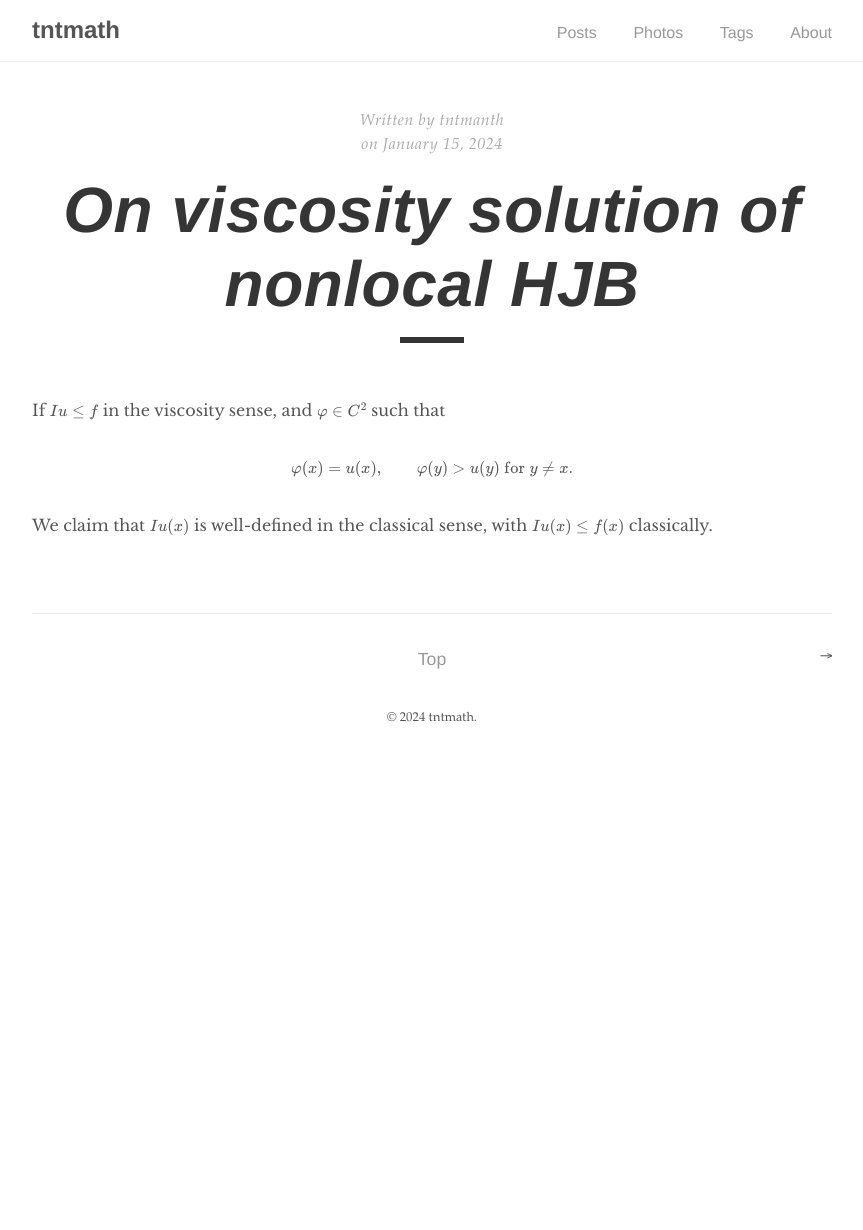
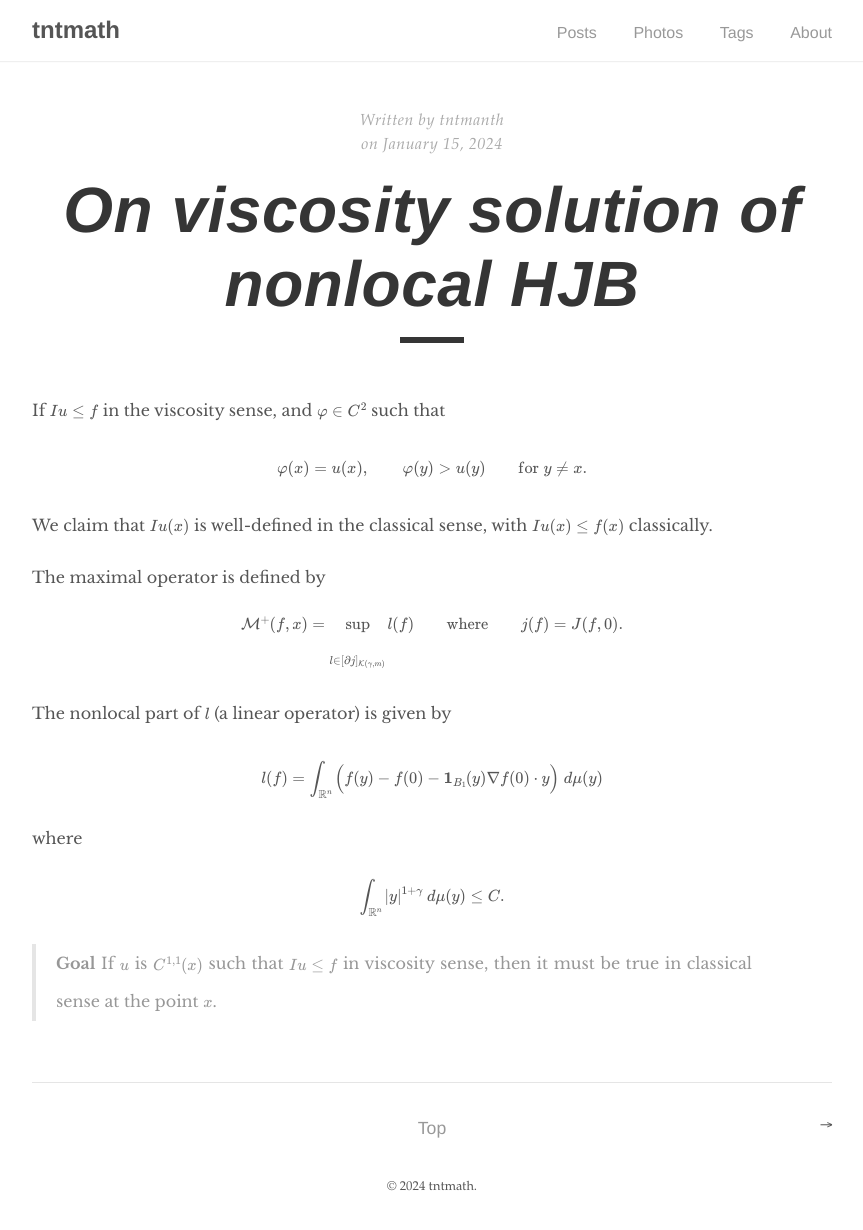
Before and after one commit to tunguyenthaison/tntmath, a Jekyll site: the page built from _posts/2024-01-15-on-viscosity-soln-nonlocal.md, in a window 1280 px wide. Shown: the whole page, without its empty margins (208-1071 px from the left). Built offline with Jekyll 4.4.1, drawn with Linux system fonts in a browser that asks for light colours; formulas are drawn with MathJax 3; before the commit the page ends 900 px from its top, so only the background shows below that.

Commit message:
update blog

```diff
--- a/_posts/2024-01-15-on-viscosity-soln-nonlocal.md
+++ b/_posts/2024-01-15-on-viscosity-soln-nonlocal.md
@@ -13,7 +13,33 @@ date: 2024-01-15
 If $Iu \leq f$ in the viscosity sense, and $\varphi\in C^2$ such that
 
 $$
-    \varphi(x) = u (x), \qquad \varphi(y) > u(y)\;\text{for}\;y\neq x.
+    \varphi(x) = u (x), \qquad \varphi(y) > u(y)\qquad \text{for}\;y\neq x.
 $$
 
 We claim that $Iu(x)$ is well-defined in the classical sense, with $Iu(x)\leq f(x)$ classically.
+
+The maximal operator is defined by
+
+$$
+\begin{equation*}
+    \mathcal{M}^+(f,x) = \sup_{l\in [\partial j]_{\mathcal{K}(\gamma,m)}} l(f) \qquad\text{where}\qquad j(f) = J(f,0).
+\end{equation*}
+$$
+
+The nonlocal part of $l$ (a linear operator) is given by
+
+$$
+\begin{equation*}
+    l(f) = \int_{\mathbb{R}^n} \Big(f(y) - f(0) - \mathbf{1}_{B_1}(y) \nabla f(0)\cdot y\Big)\;d\mu(y)
+\end{equation*}
+$$
+
+where
+
+$$
+\begin{equation*}
+    \int_{\mathbb{R}^n} |y|^{1+\gamma}\;d\mu(y) \leq C.
+\end{equation*}
+$$
+
+> **Goal** If $u$ is $C^{1,1}(x)$ such that $Iu\leq f$ in viscosity sense, then it must be true in classical sense at the point $x$.
```
Also changed, not shown: _posts/2024-01-01-what-I-read-in-Jan.md (+12 -2 lines).
